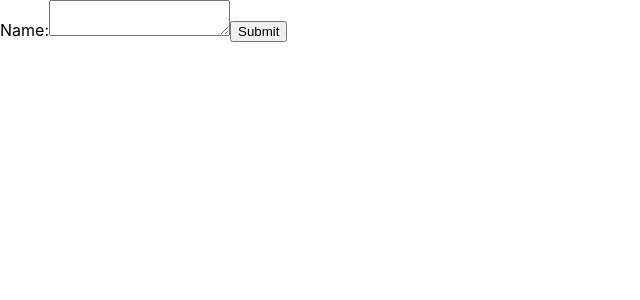
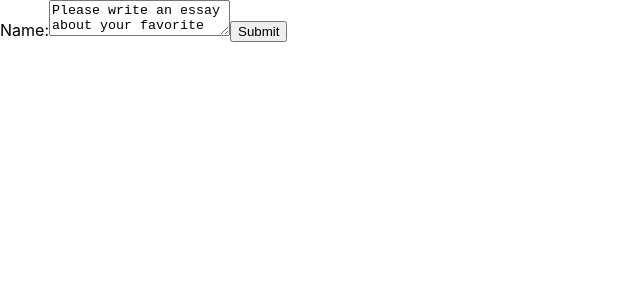
Before and after one commit to theo2xl/jsx-tutorial, a React (Create React App) app: page / in a window 1280 px wide. Shown: the top 300 px of the page, without its empty margins (0-640 px from the left). Built offline with nearby package versions, Linux system fonts and the light colour scheme.

Commit message:
Now with default text

```diff
--- a/src/index.js
+++ b/src/index.js
@@ -5,7 +5,7 @@ import './index.css';
 class NameForm extends React.Component {
   constructor(props) {
     super(props);
-    this.state = { value: '' };
+    this.state = { value: 'Please write an essay about your favorite DOM element.' };
 
     this.handleChange = this.handleChange.bind(this);
     this.handleSubmit = this.handleSubmit.bind(this);
```
